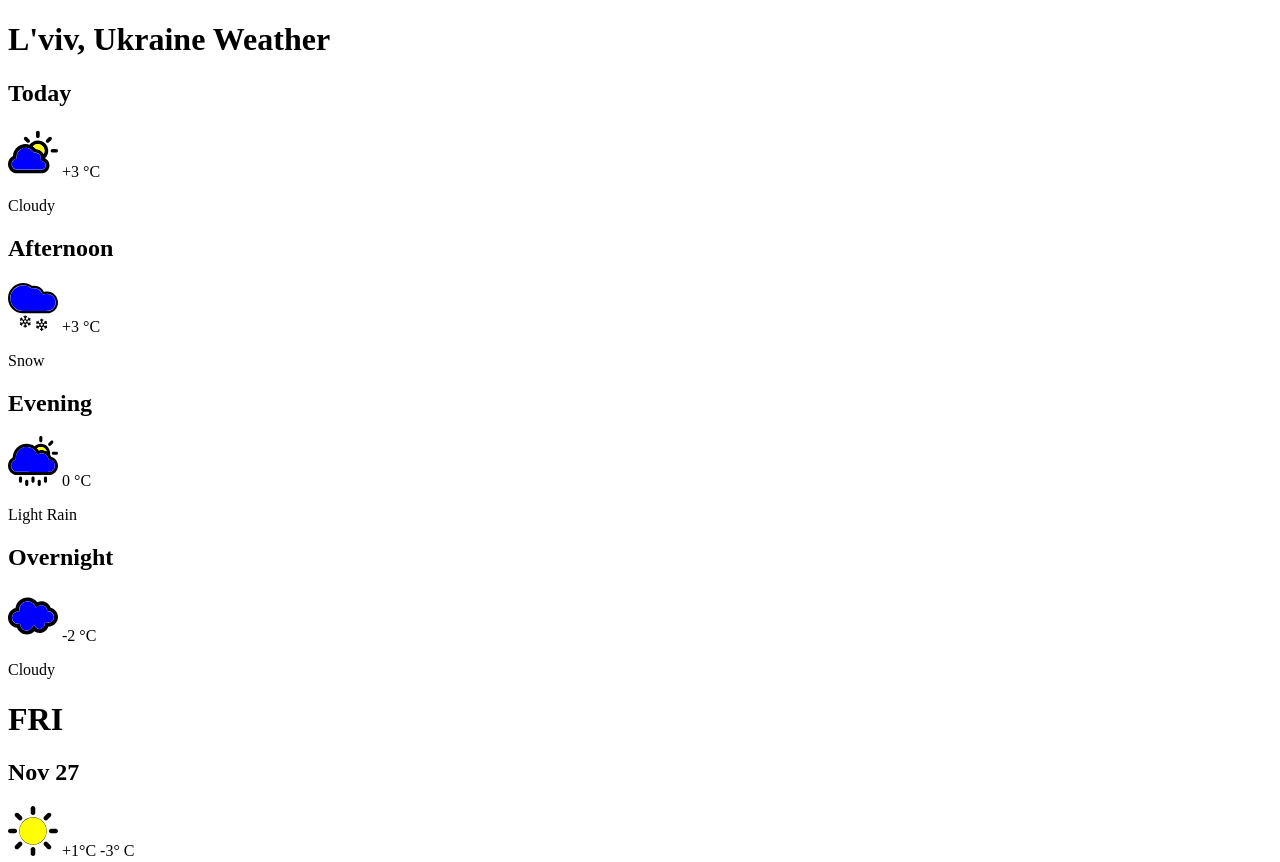
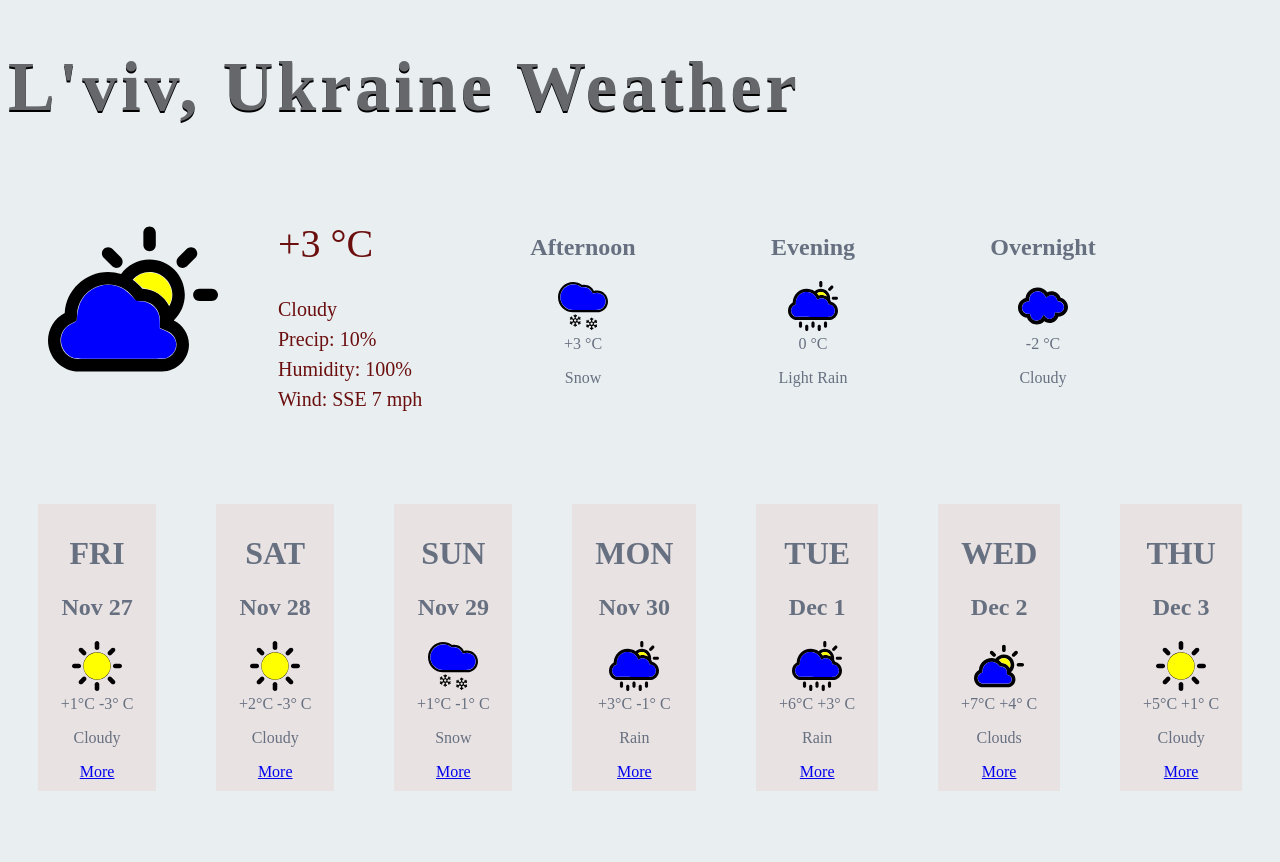
Before and after one commit to Vasylyna199377/sample, a plain HTML site: page index.html in a window 1280 px wide. Shown: the top 862 px of the page. After the commit the page ends 829 px from the top, so only its background shows below. Drawn offline with Linux system fonts and the light colour scheme.

Commit message:
Added css styles page2.css. Renamed files.

```diff
--- /dev/null
+++ b/index.css
@@ -0,0 +1,53 @@
+body{
+    background: #E9EEF0;
+    color: #677080;
+}
+
+header{
+    color: #65676B;
+    font-size: 35px;
+    letter-spacing: 4px;
+    text-shadow: 0 2px 0 rgba(0, 0, 0, 1);
+}
+
+section{
+    display: flex;
+    flex-direction: row;
+    flex-wrap: wrap;
+}
+
+section div{
+    flex: 1 auto;
+    max-width: 150px;
+    margin: 30px;
+    padding: 10px;
+    text-align: center;
+    /*font-size: 20px;*/
+}
+
+.weather_conditions{
+    font-size: 20px;
+    text-align: left;
+    line-height: 1.5;
+    color: #6B0E0E;
+}
+
+.weather_conditions span{
+    font-size: 40px;
+}
+
+main{
+    display: flex;
+    flex-direction: row;
+    flex-wrap: wrap;
+}
+
+main div{
+    flex: 1 auto;
+    background: #E8E2E2;
+    max-width: 150px;
+    margin: 30px;
+    padding: 10px;
+    text-align: center;
+    /*border: solid 2px gray;*/
+}
--- a/index.html
+++ b/index.html
@@ -3,6 +3,7 @@
 
     <head>
         <title>Local Weather</title>
+        <link rel="stylesheet" href="index.css" type="text/css" />
     </head>
 
     <body>
@@ -11,102 +12,101 @@
             <h1>L'viv, Ukraine Weather</h1>
         </header>
 
-        <main>
+        <section>
+                <div>
+                    <img src="images/cloudy19.svg" width="170" height="170" alt="weather icon">
+                </div>
 
-            <div>
-                <div>
-                    <h2>Today</h2>
-                    <img src="images/cloudy19.svg" width="50" height="50" alt="weather icon">
+                <div class="weather_conditions">
                     <span>+3 &deg;C</span>
-                    <p>Cloudy</p>
+                    <p>Cloudy<br>Precip: 10%<br>Humidity: 100%<br>Wind: SSE 7 mph</p>
                 </div>
 
                 <div>
                     <h2>Afternoon</h2>
-                    <img src="images/snowing9.svg" width="50" height="50"  alt="weather icon">
+                    <img src="images/snowing9.svg" width="50" height="50"  alt="weather icon"><br>
                     <span>+3 &deg;C</span>
                     <p>Snow</p>
                 </div>
 
                 <div>
                     <h2>Evening</h2>
-                    <img src="images/rainy22.svg" width="50" height="50"  alt="weather icon">
+                    <img src="images/rainy22.svg" width="50" height="50"  alt="weather icon"><br>
                     <span>0 &deg;C</span>
                     <p>Light Rain</p>
                 </div>
 
                 <div>
                     <h2>Overnight</h2>
-                    <img src="images/cloudy46.svg" width="50" height="50"  alt="weather icon">
+                    <img src="images/cloudy46.svg" width="50" height="50"  alt="weather icon"><br>
                     <span>-2 &deg;C</span>
                     <p>Cloudy</p>
                 </div>
-            </div>
+        </section>
 
-            <div>
+        <main>
                 <div>
                     <h1>FRI</h1>
                     <h2>Nov 27</h2>
-                    <img src="images/sunny25.svg" width="50" height="50"  alt="weather icon">
+                    <img src="images/sunny25.svg" width="50" height="50"  alt="weather icon"><br>
                     <span>+1&deg;C -3&deg; C</span>
                     <p>Cloudy</p>
-                    <a href="/vasylyna199377/weather/page2weather.html">More</a>
+                    <a href="/vasylyna199377/weather/page2.html">More</a>
                 </div>
 
                  <div>
                     <h1>SAT</h1>
                     <h2>Nov 28</h2>
-                    <img src="images/sunny25.svg" width="50" height="50"  alt="weather icon">
+                    <img src="images/sunny25.svg" width="50" height="50"  alt="weather icon"><br>
                     <span>+2&deg;C -3&deg; C</span>
                     <p>Cloudy</p>
-                    <a href="/vasylyna199377/weather/page2weather.html">More</a>
+                    <a href="/vasylyna199377/weather/page2.html">More</a>
                 </div>
 
                  <div>
                     <h1>SUN</h1>
                     <h2>Nov 29</h2>
-                    <img src="images/snowing9.svg" width="50" height="50"  alt="weather icon">
+                    <img src="images/snowing9.svg" width="50" height="50"  alt="weather icon"><br>
                     <span>+1&deg;C -1&deg; C</span>
                     <p>Snow</p>
-                    <a href="/vasylyna199377/weather/page2weather.html">More</a>
+                    <a href="/vasylyna199377/weather/page2.html">More</a>
                 </div>
 
                  <div>
                     <h1>MON</h1>
                     <h2>Nov 30</h2>
-                    <img src="images/rainy22.svg" width="50" height="50"  alt="weather icon">
+                    <img src="images/rainy22.svg" width="50" height="50"  alt="weather icon"><br>
                     <span>+3&deg;C -1&deg; C</span>
                     <p>Rain</p>
-                    <a href="/vasylyna199377/weather/page2weather.html">More</a>
+                    <a href="/vasylyna199377/weather/page2.html">More</a>
                 </div>
 
                  <div>
                     <h1>TUE</h1>
                     <h2>Dec 1</h2>
-                    <img src="images/rainy22.svg" width="50" height="50"  alt="weather icon">
+                    <img src="images/rainy22.svg" width="50" height="50"  alt="weather icon"><br>
                     <span>+6&deg;C +3&deg; C</span>
                     <p>Rain</p>
-                    <a href="/vasylyna199377/weather/page2weather.html">More</a>
+                    <a href="/vasylyna199377/weather/page2.html">More</a>
                 </div>
 
                  <div>
                     <h1>WED</h1>
                     <h2>Dec 2</h2>
-                    <img src="images/cloudy19.svg" width="50" height="50"  alt="weather icon">
+                    <img src="images/cloudy19.svg" width="50" height="50"  alt="weather icon"><br>
                     <span>+7&deg;C +4&deg; C</span>
                     <p>Clouds</p>
-                    <a href="/vasylyna199377/weather/page2weather.html">More</a>
+                    <a href="/vasylyna199377/weather/page2.html">More</a>
                 </div>
 
                  <div>
                     <h1>THU</h1>
                     <h2>Dec 3</h2>
-                    <img src="images/sunny25.svg" width="50" height="50"  alt="weather icon">
+                    <img src="images/sunny25.svg" width="50" height="50"  alt="weather icon"><br>
                     <span>+5&deg;C +1&deg; C</span>
                     <p>Cloudy</p>
-                    <a href="/vasylyna199377/weather/page2weather.html">More</a>
+                    <a href="/vasylyna199377/weather/page2.html">More</a>
                 </div>
-            </div>
 
         </main>
 
--- /dev/null
+++ b/page2.css
@@ -0,0 +1,34 @@
+body{
+    background: #E9EEF0;
+    color: #184187;
+}
+
+header{
+    color: #153263;
+    font-size: 35px;
+    letter-spacing: 4px;
+    text-align: center;
+    text-shadow: 0 2px 0 rgba(0, 0, 0, 1);
+}
+
+main{
+    display: flex;
+    flex-direction: row;
+    flex-wrap: wrap;
+
+
+}
+
+main div{
+    flex: 1 auto;
+    background: #DBD8F0;
+    max-width: 150px;
+    margin: 80px;
+    padding: 30px;
+    text-align: center;
+}
+
+footer{
+    margin: 40px 650px;
+    font-size: 20px;
+}
```
Also changed, not shown: page2.html (renamed from page2weather.html, +15 -15 lines).
